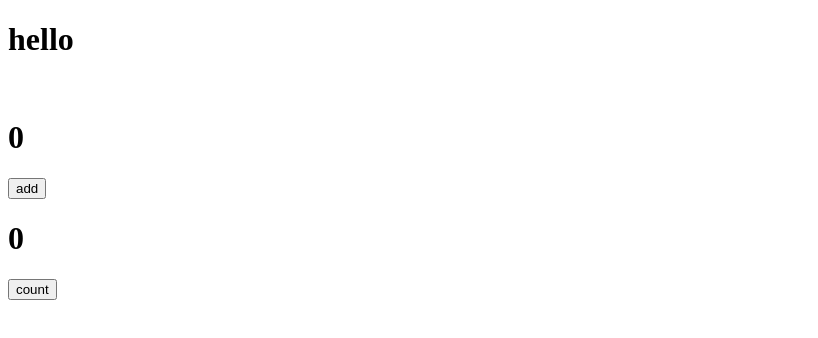
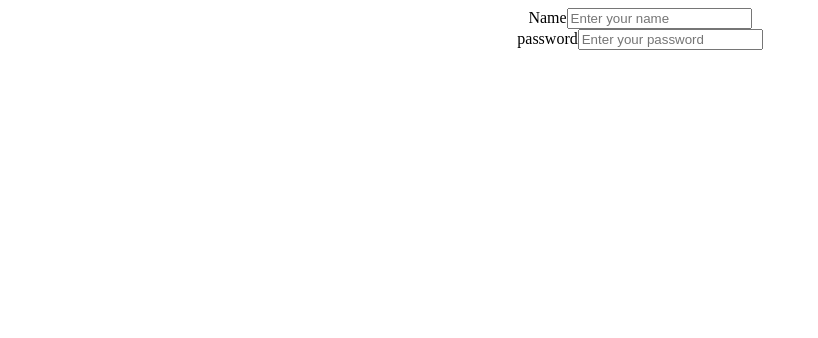
Before and after one commit to ABOBAKAR-IT/learn-react, a React (Create React App) app: page / in a window 1280 px wide. Shown: the top 338 px of the page, without its empty margins (0-818 px from the left). Built offline with nearby package versions, Linux system fonts and the light colour scheme.

Commit message:
form , Controlled component done

```diff
--- a/src/App.js
+++ b/src/App.js
@@ -1,32 +1,27 @@
-import React,{useCallback, useState } from "react";
-import ChildA from "./ChildA";
+import React,{useEffect, useState } from "react";
+import "./style.css"
+function App(){
+
+  const [name,setname]=useState("")
+  const [password,setpassword]=useState("")
+
+  return(
+    <div id="farmdata">
+<div id="div2">
+    <form>
+
+      <lable>Name</lable>
+      <input type="text" name="name"  onChange={(e)=>{setname(e.target.value)}} placeholder="Enter your name" /><br></br>
+        <lable>password</lable>
+      <input type="password" name="password" onChange={(e)=>{setpassword(e.target.value)}} placeholder="Enter your password" />
+
+    </form>
+</div>
+    </div>
+  )
+}
 
 
-
-
-function App(data) {
-
-  const [add,setadd]=useState(0)
-  const [count,setcount]=useState(0)
-
-const multiplication=useCallback(()=>{
-
-},[count])
-  return (
-    <>
-     <h1>hello</h1>
-<ChildA count={multiplication}/>
-
-     <br/>
-      <h1>{add}</h1>
-      <button onClick={()=>{setadd(add+1)}}>add</button>
-      <br/>
-      <h1>{count}</h1>
-      <button onClick={()=>{setcount(count+1)}}>count</button>
-
-    </>
-  );
-}
 export default App;
 
 // usememo store value of a function .usememo have two parameter first for function second for dependence
--- a/src/ChildA.jsx
+++ /dev/null
@@ -1,12 +0,0 @@
-
-import React, {memo} from 'react'
-
-function ChildA(props){
-    console.log("hello ")
-    return(
-        <div>
-            <h1></h1>
-        </div>
-    )
-}
-export default memo(ChildA);
--- a/src/index.js
+++ b/src/index.js
@@ -2,4 +2,5 @@ import ReactDOM from "react-dom";
 import App from "./App";
 
 
+
 ReactDOM.render( < App / > , document.getElementById("root"));
--- /dev/null
+++ b/src/style.css
@@ -0,0 +1,22 @@
+#farmdata{
+    /* display: flex;
+    justify-content: center;
+    align-items: center; */
+    text-align: center;
+    border: 1px;
+   /* border-color: blueviolet; */
+
+}
+#farmdata h1{
+    color:aliceblue;
+}
+#div2{
+    /* background-color: aquamarine; */
+    width: 50%;
+    display: flex;
+    justify-content: center;
+    align-items: center;
+    /* text-align: center; */
+    margin: auto;
+    padding: auto;
+}
```
